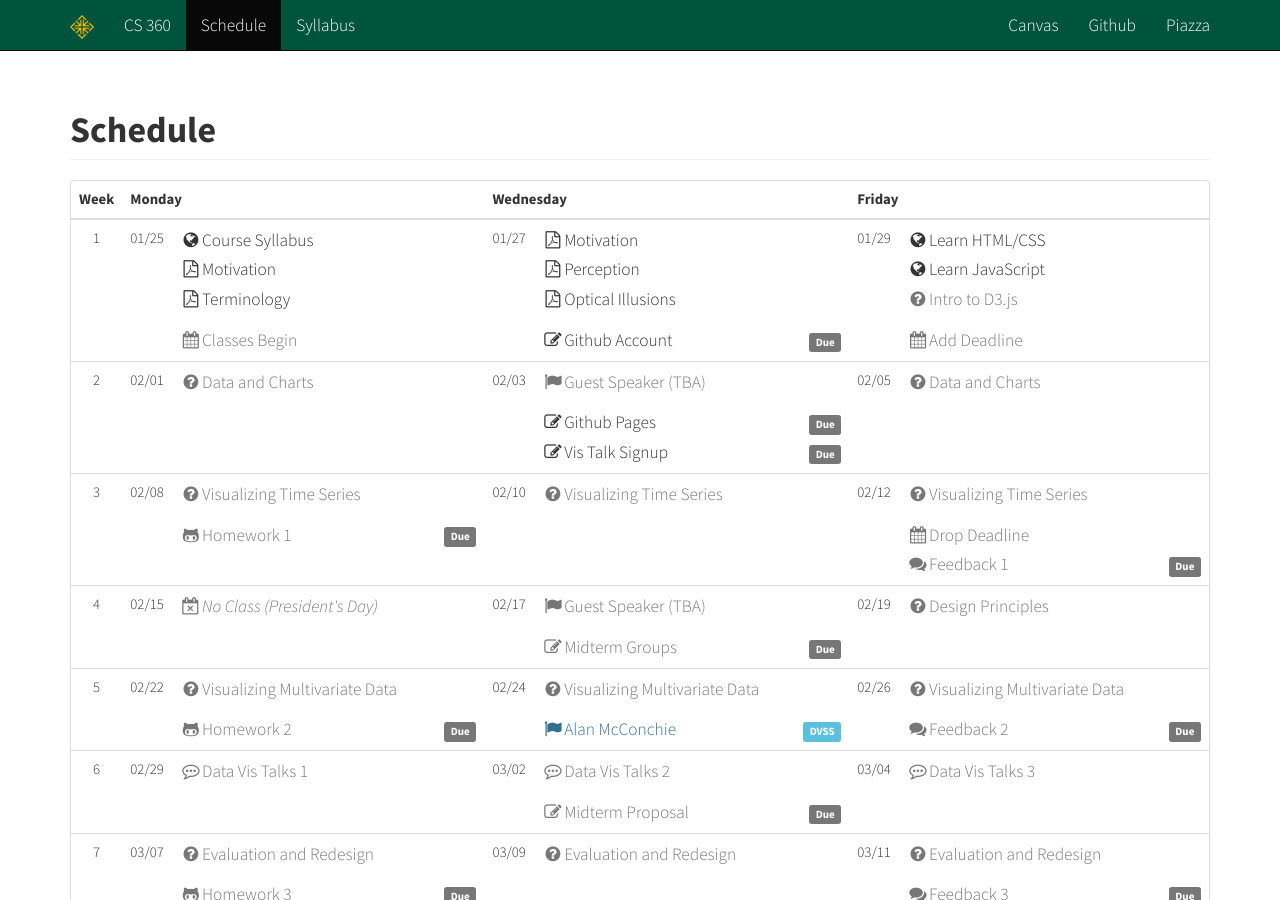
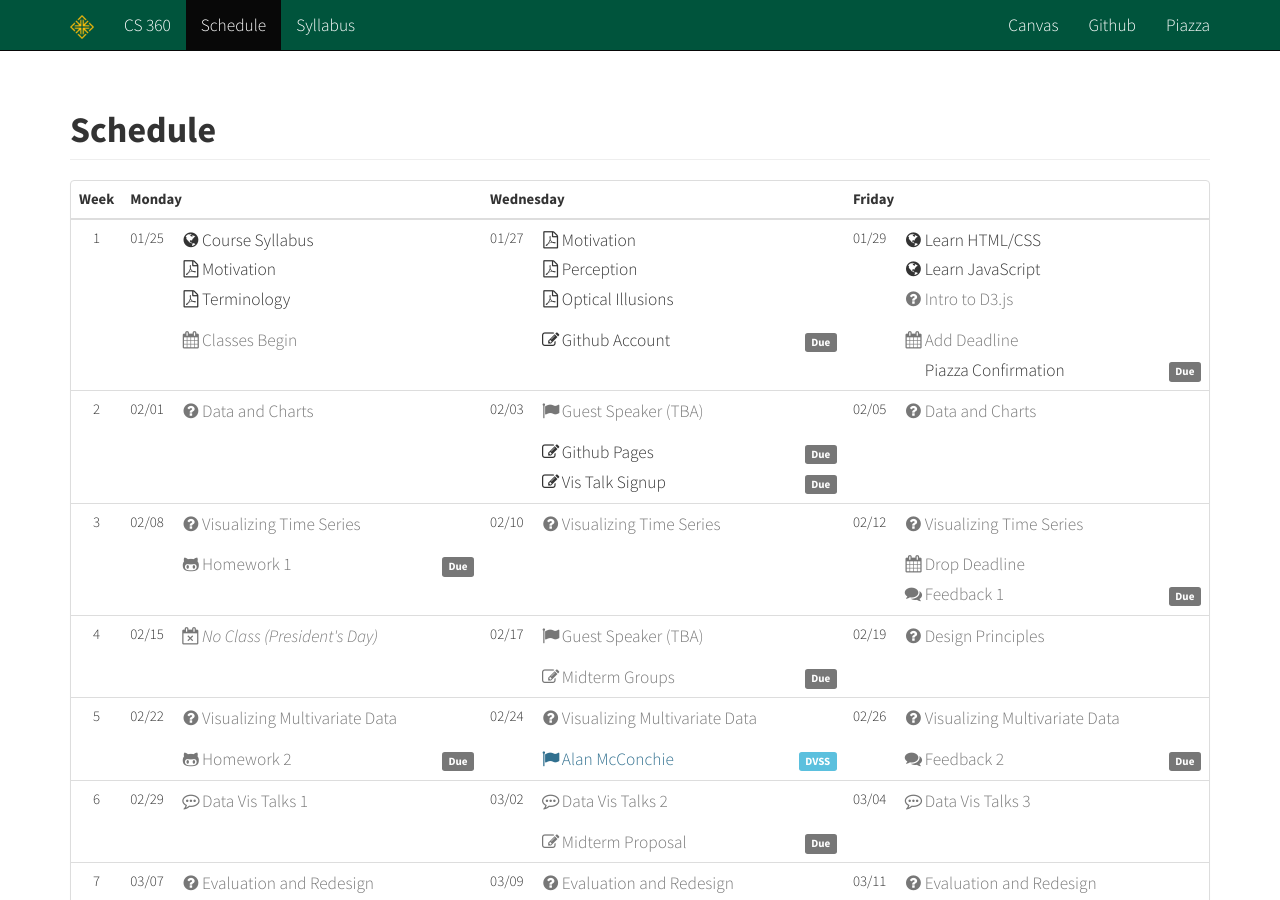
Before and after one commit to usf-cs360-2016/usf-cs360-2016.github.io, a Jekyll site: the page built from schedule.html, in a window 1280 px wide and 900 px high. Built offline with Jekyll 4.4.1, drawn with Linux system fonts in a browser that asks for light colours; nearby versions of some CDN libraries.

Commit message:
Adding Piazza confirmation.

```diff
--- a/_data/schedule.yml
+++ b/_data/schedule.yml
@@ -72,6 +72,10 @@
         - name  : "Add Deadline"
           style : "text-muted"
           icon  : "fa-calendar"
+        - name  : "Piazza Confirmation"
+          icon  : "check-square-o"
+          link  : "https://piazza.com/class/ij7vhke2rvy70a?cid=8"
+          label : "Due"
 
 # =====================================
 - week  : 2
```
